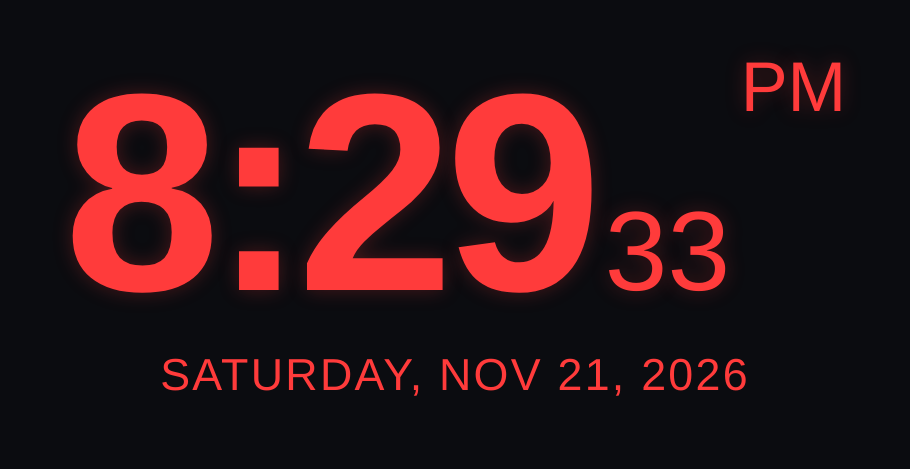
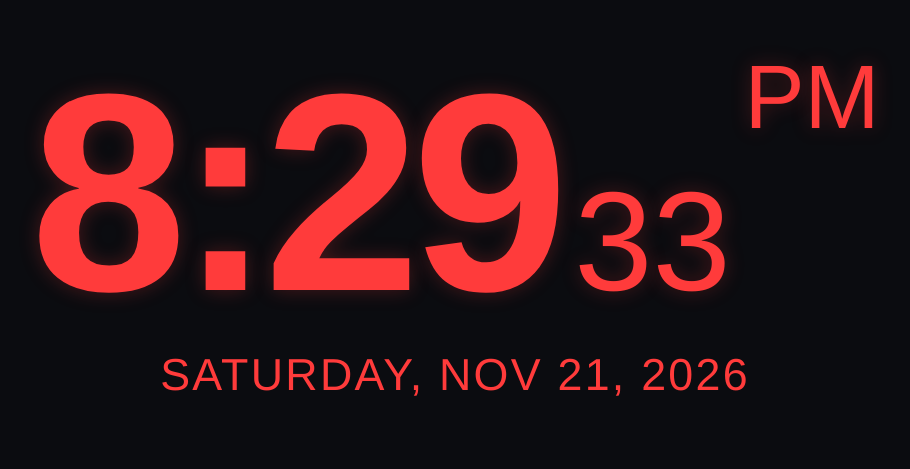
Before and after one commit to Meomaxy/web-clock, a plain HTML site: page index.html in a window 1280 px wide. Shown: the part 141-610 px from the top of the page, without its empty margins (185-1095 px from the left). Drawn offline with Linux system fonts and the light colour scheme; no server answers.

Commit message:
Make seconds and AM/PM indicator slightly larger
Co-Authored-By: Claude Sonnet 5.5 <noreply@anthropic.com>

```diff
--- a/index.html
+++ b/index.html
@@ -61,7 +61,7 @@
 
         /* Seconds: smaller digits after the minutes, no colon */
         .seconds-display {
-            font-size: 0.4em;
+            font-size: 0.5em;
             font-weight: 400;
             margin-left: 0.1em;
             letter-spacing: 0;
@@ -69,7 +69,7 @@
 
         /* Smaller AM/PM indicator next to the numbers */
         .ampm-display {
-            font-size: 0.25em;
+            font-size: 0.32em;
             font-weight: 400;
             margin-left: 0.15em;
             vertical-align: top;   /* superscript: sit at the top of the line */
```
